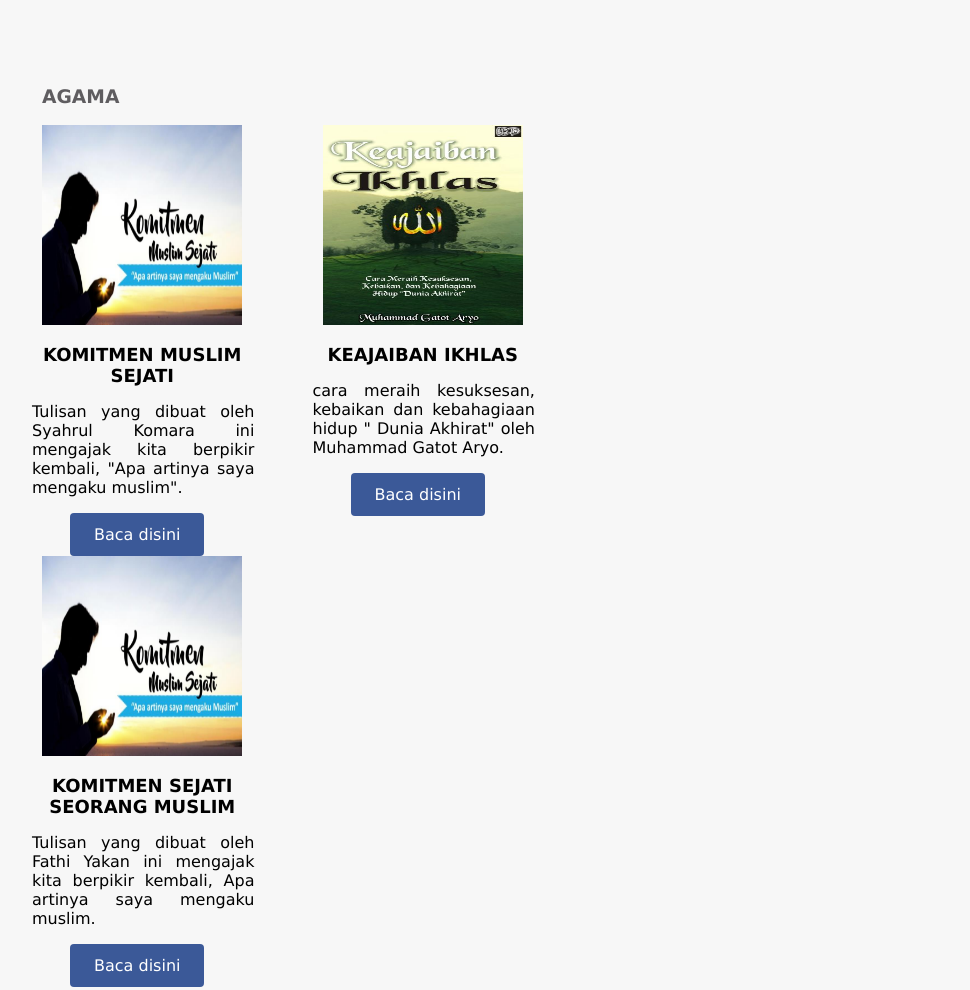
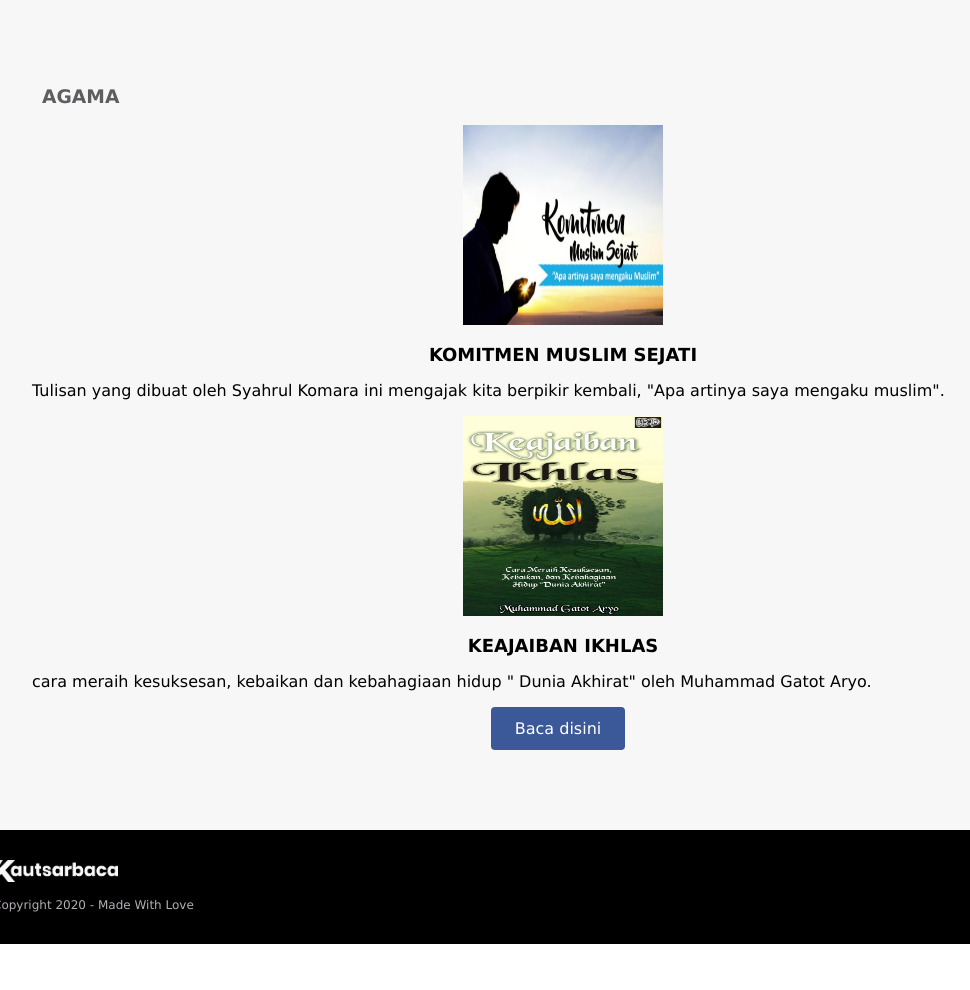
Before and after one commit to kautsarbaca/kautsarbaca.github.io, a plain HTML site: page index.html in a window 1280 px wide. Shown: the part 672-1662 px from the top of the page, without its empty margins (77-1047 px from the left). After the commit the page ends 1616 px from the top, so only its background shows below. Drawn offline with Linux system fonts and the light colour scheme.

Commit message:
Update index.html

```diff
--- a/index.html
+++ b/index.html
@@ -40,22 +40,22 @@
           <h3>Agama</h3>
         </div>
         <div class="lessons">
-          <div class="lesson" id="bookList">
+<!--           <div class="lesson" id="bookList"> -->
             <div class="lesson-icon">
               <img src="assets/image/sampul/kom1.png">
             </div>
             <p class="text-contents">Komitmen Muslim Sejati</p>
             <p class="description">Tulisan yang dibuat oleh Syahrul Komara ini mengajak kita berpikir kembali, "Apa artinya saya mengaku muslim".</p>
-            <a href="https://drive.google.com/file/d/10FetXD1eer4Haom2HkiUepZrHg8qhmPG/view?usp=sharing" class="btn facebook">Baca disini</a>
-          </div>
-          <div class="lesson" id="bookList">
+<!--             <a href="https://drive.google.com/file/d/10FetXD1eer4Haom2HkiUepZrHg8qhmPG/view?usp=sharing" class="btn facebook">Baca disini</a>
+          </div> -->
+<!--           <div class="lesson" id="bookList"> -->
             <div class="lesson-icon">
               <img src="assets/image/sampul/screenBeni.jpg">
             </div>
             <p class="text-contents">Keajaiban Ikhlas</p>
             <p class="description">cara meraih kesuksesan, kebaikan dan kebahagiaan hidup " Dunia Akhirat" oleh Muhammad Gatot Aryo.</p>
             <a href="https://drive.google.com/file/d/1-A5RbHPPNP3TYlZijxmtufPfhgST3ewf/view?usp=sharing" class="btn facebook">Baca disini</a>
-          </div>
+<!--           </div> -->
           <script type="text/javascript" src="assets/js/main.js"></script>
         </div>
         <div class="clear"></div>
```
